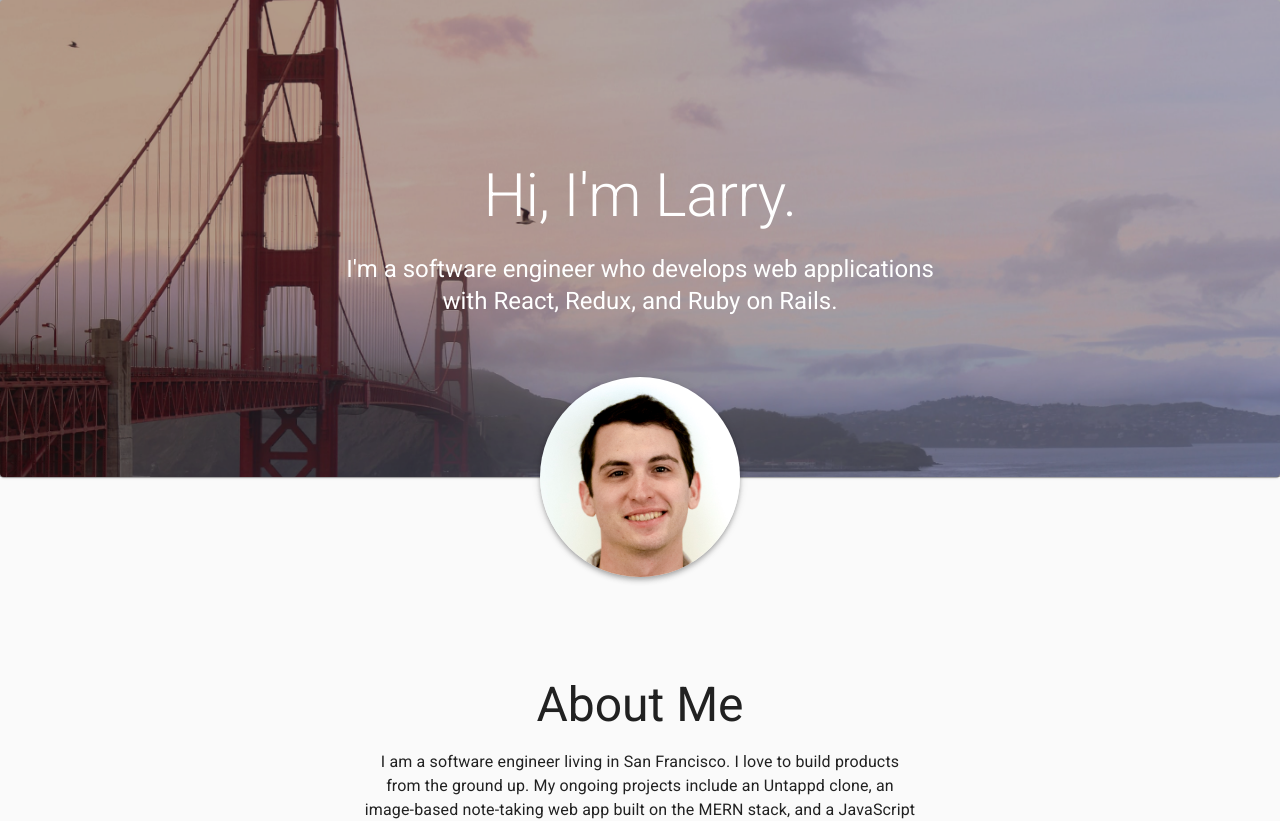
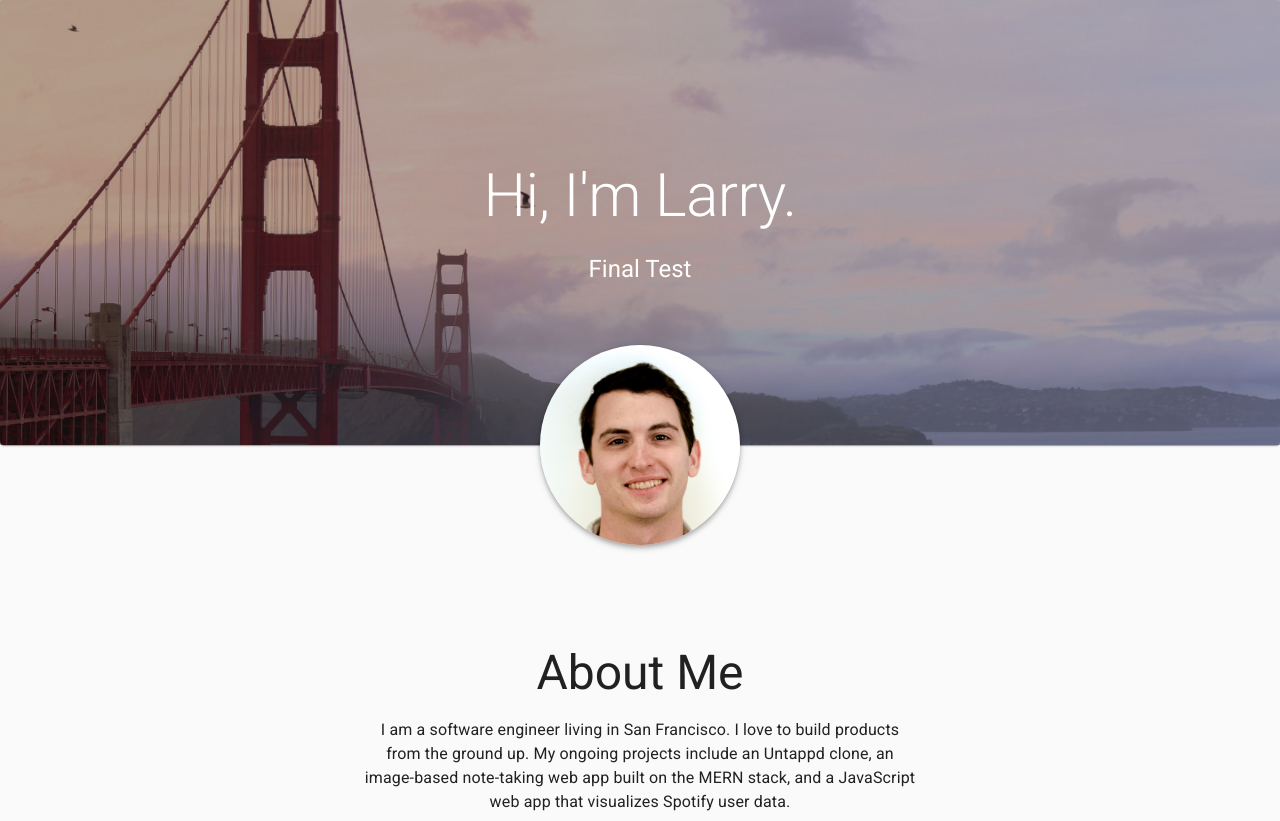
Before and after one commit to larrypsmith/larrypsmith.github.io, a React (Create React App) app: page / in a window 1280 px wide. Shown: the top 821 px of the page. Built offline with nearby package versions, Linux system fonts and the light colour scheme.

Commit message:
Branch test

```diff
--- a/src/components/GreetingBanner.jsx
+++ b/src/components/GreetingBanner.jsx
@@ -38,7 +38,8 @@ const GreetingBanner = () => {
           variant="h5"
           align="center"
         >
-          I'm a software engineer who develops web applications with React, Redux, and Ruby on Rails.
+          Final Test
+          {/* I'm a software engineer who develops web applications with React, Redux, and Ruby on Rails. */}
         </Typography>
       </Container>
     </Paper>
```
